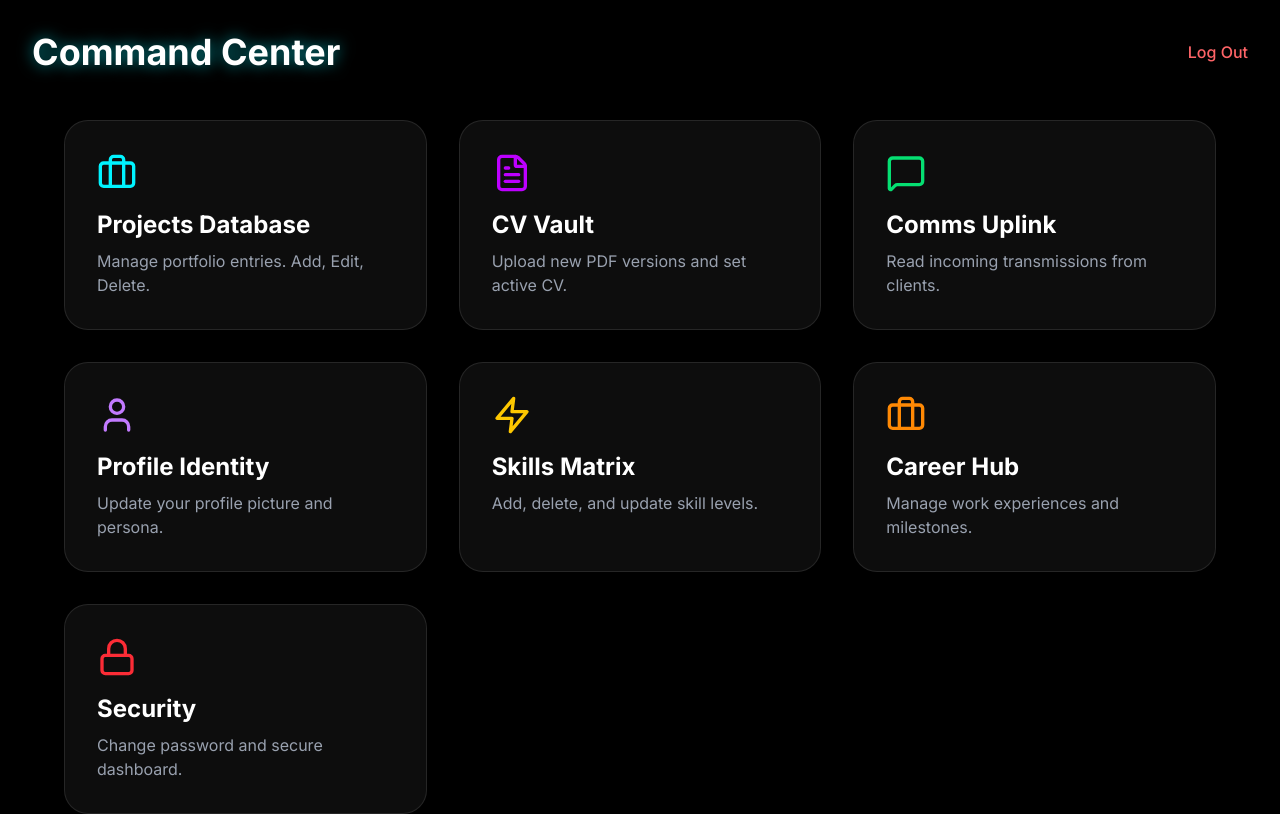
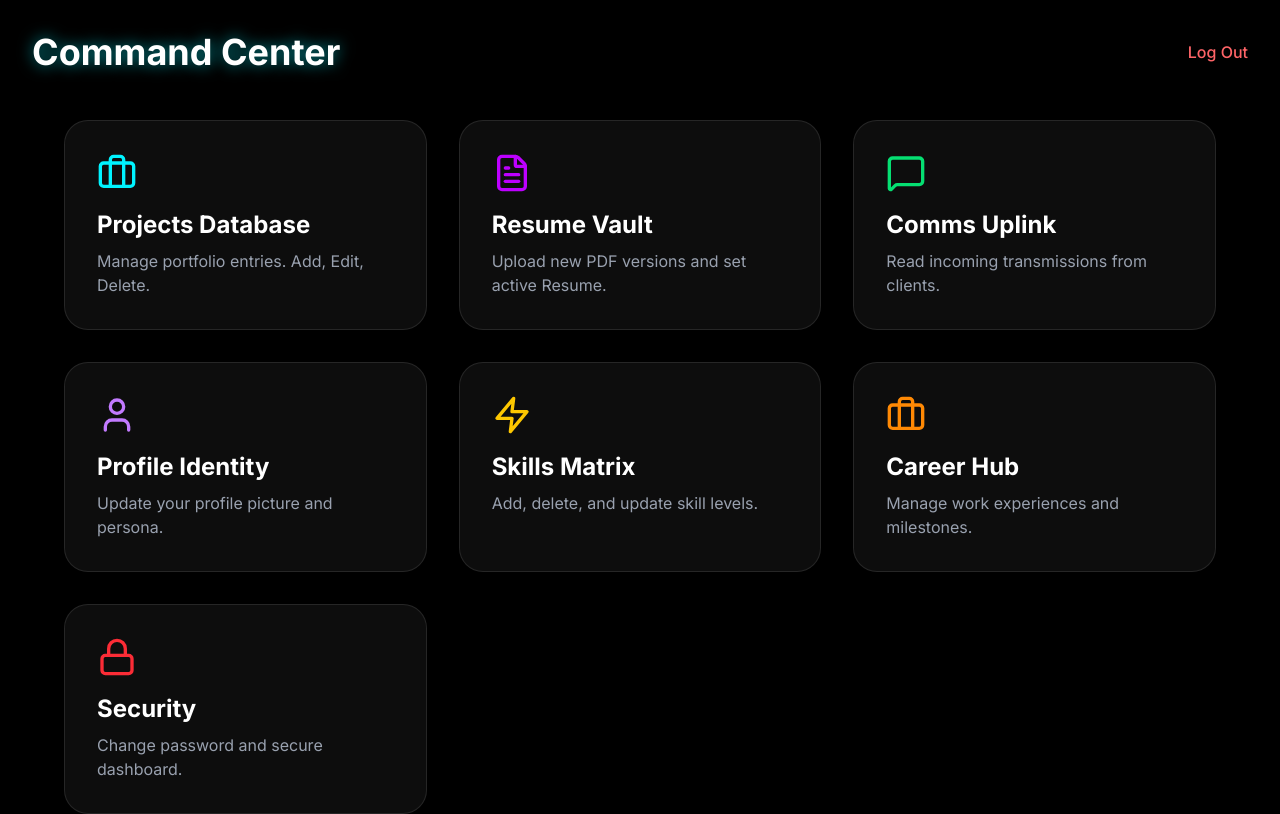
Before and after one commit to mma1166/portfolio-fullstack, a Next.js app: page /admin in a window 1280 px wide. Shown: the top 814 px of the page. Built offline with nearby package versions, Linux system fonts and the light colour scheme; no server answers; sample sign-in values are in the browser's storage.

Commit message:
Rename CV to Resume throughout the application

```diff
--- a/app/admin/cv/page.tsx
+++ b/app/admin/cv/page.tsx
@@ -41,7 +41,7 @@ export default function CVAdmin() {
     }
 
     const handleDelete = async (id: number) => {
-        if (!confirm('Delete this CV?')) return
+        if (!confirm('Delete this Resume?')) return
         await fetch(`/api/cv/${id}`, { method: 'DELETE' })
         fetchCvs()
     }
@@ -51,9 +51,9 @@ export default function CVAdmin() {
             <div className="max-w-4xl mx-auto">
                 <div className="flex items-center justify-between mb-8">
                     <Link href="/admin" className="flex items-center gap-2 text-gray-400 hover:text-white transition"><ArrowLeft size={20} /> Back</Link>
-                    <h1 className="text-3xl font-bold">CV Database</h1>
+                    <h1 className="text-3xl font-bold">Resume Database</h1>
                     <label className={`btn-primary text-sm cursor-pointer ${loading ? 'opacity-50' : ''}`}>
-                        {loading ? 'Uploading...' : 'Upload New CV'} <Upload size={18} />
+                        {loading ? 'Uploading...' : 'Upload New Resume'} <Upload size={18} />
                         <input type="file" accept=".pdf" className="hidden" onChange={handleUpload} disabled={loading} />
                     </label>
                 </div>
@@ -86,7 +86,7 @@ export default function CVAdmin() {
                             </div>
                         </div>
                     ))}
-                    {cvs.length === 0 && <p className="text-center text-gray-500">No CVs uploaded.</p>}
+                    {cvs.length === 0 && <p className="text-center text-gray-500">No Resumes uploaded.</p>}
                 </div>
             </div>
         </div>
--- a/app/admin/page.tsx
+++ b/app/admin/page.tsx
@@ -28,8 +28,8 @@ export default async function AdminDashboard() {
 
                 <Link href="/admin/cv" className="glass-panel p-8 hover:bg-white/5 transition block group border-l-4 border-l-[var(--secondary)]">
                     <FileText size={40} className="mb-4 text-[var(--secondary)] group-hover:scale-110 transition-transform" />
-                    <h2 className="text-2xl font-bold mb-2">CV Vault</h2>
-                    <p className="text-gray-400">Upload new PDF versions and set active CV.</p>
+                    <h2 className="text-2xl font-bold mb-2">Resume Vault</h2>
+                    <p className="text-gray-400">Upload new PDF versions and set active Resume.</p>
                 </Link>
 
                 <Link href="/admin/messages" className="glass-panel p-8 hover:bg-white/5 transition block group border-l-4 border-l-green-400">
--- a/app/page.tsx
+++ b/app/page.tsx
@@ -128,10 +128,10 @@ export default async function Home() {
                 </Link>
                 {activeCV ? (
                   <a href={activeCV.url} download className="px-6 py-2.5 rounded-full border border-[var(--glass-border)] hover:border-[var(--primary)] transition-all flex items-center gap-2 hover:bg-white/5">
-                    Download CV <Download size={18} />
+                    Download Resume <Download size={18} />
                   </a>
                 ) : (
-                  <span className="px-6 py-2.5 text-gray-500 text-sm flex items-center border border-transparent">CV Not Available</span>
+                  <span className="px-6 py-2.5 text-gray-500 text-sm flex items-center border border-transparent">Resume Not Available</span>
                 )}
               </div>
             </div>
```
